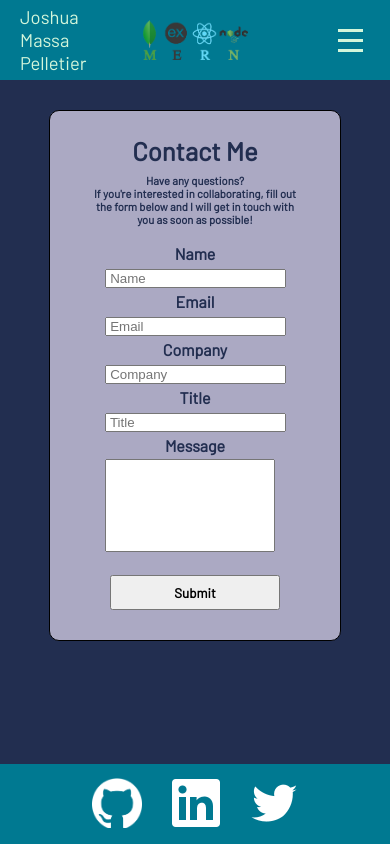
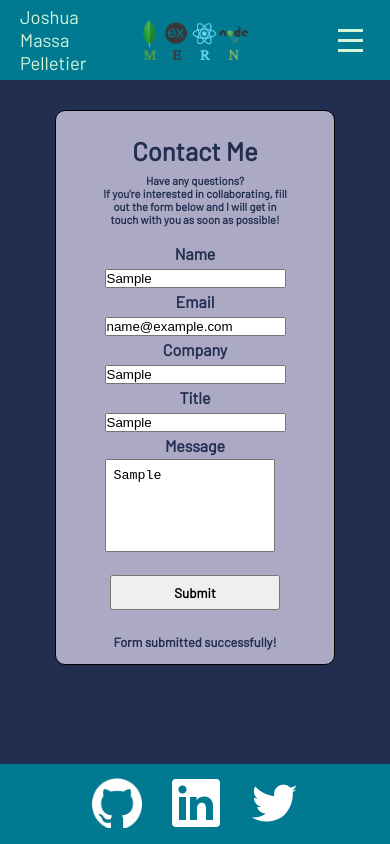
Before and after one commit to JoshMassa/jmp-react-portfolio, a React (Vite) app: page /contact in a window 390 px wide. Both pictures are taken after typing "Sample", "name@example.com", "Sample", "Sample", "Sample" into the empty fields and a click on the button "Submit". Built offline with nearby package versions, Linux system fonts and the light colour scheme.

Commit message:
Adjusted message/logic for successful contact form submission

```diff
--- a/src/pages/Contact.jsx
+++ b/src/pages/Contact.jsx
@@ -12,6 +12,7 @@ function Contact() {
     const [title, setTitle] = useState('');
     const [message, setMessage] = useState('');
     const [errorMessage, setErrorMessage] = useState('');
+    const [successMessage, setSuccessMessage] = useState('');
     // Grabs the name and value of the event that triggered a change
     const handleInputChange = (event) => {
         const { target } = event;
@@ -43,6 +44,10 @@ function Contact() {
             setErrorMessage('Email is not in the correct format.');
             return;
         }
+        if (handleFormSubmit) {
+            setSuccessMessage('Form submitted successfully!');
+            return;
+        }
         // If the form submission was successful, reset the fields to an empty string
         setName('');
         setEmail('');
@@ -50,7 +55,6 @@ function Contact() {
         setTitle('');
         setMessage('');
         setErrorMessage('');
-        alert('Form submitted successfully!')
     }
 
     const handleInputBlur = (event) => {
@@ -128,6 +132,11 @@ function Contact() {
                     <p className='error-text'>{errorMessage}</p>
                 </div>
             )}
+            {successMessage && (
+                <div>
+                    <p id='successMessage'>{successMessage}</p>
+                </div>
+            )}
         </div>
     );
 }
--- a/src/styles/Contact.css
+++ b/src/styles/Contact.css
@@ -58,6 +58,17 @@ body {
 
 .error-text {
     font-size: 0.8rem;
+}
+
+.success-message {
+    display: none;
+    color: green;
+    background-color: #d4edda;
+    border: 1px solid #c3e6cb;
+    padding: 10px;
+    border-radius: 5px;
+    box-shadow: 0 4px 8px rgba(0, 0, 0, 0.1);
+    text-align: center;
 }
 
 @media screen and (min-width: 2560px) {
@@ -125,10 +136,48 @@ body {
     .contact-container {
         width: 50%;
     }
+
+    #successMessage {
+        font-size: 0.8rem;
+    }
 }
 
 @media screen and (min-width: 768px) and (max-width: 1023px) {
     .contact-container {
         width: 60%;
     }
+
+    #successMessage {
+        font-size: 0.8rem;
+    }
 }
+
+@media screen and (min-width: 425px) and (max-width: 767px) {
+    .contact-container {
+        width: 80%;
+    }
+
+    #successMessage {
+        font-size: 0.8rem;
+    }
+}
+
+@media screen and (min-width: 375px) and (max-width: 424px) {
+    .contact-container {
+        width: 80%;
+    }
+
+    #successMessage {
+        font-size: 0.8rem;
+    }
+}
+
+@media screen and (min-width: 320px) and (max-width: 374px) {
+    .contact-container {
+        width: 80%;
+    }
+
+    #successMessage {
+        font-size: 0.6rem;
+    }
+}
```
